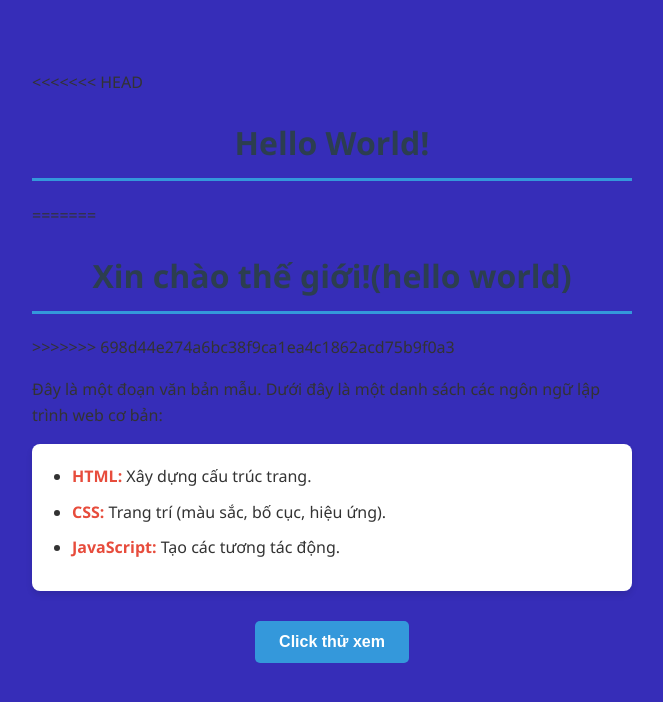
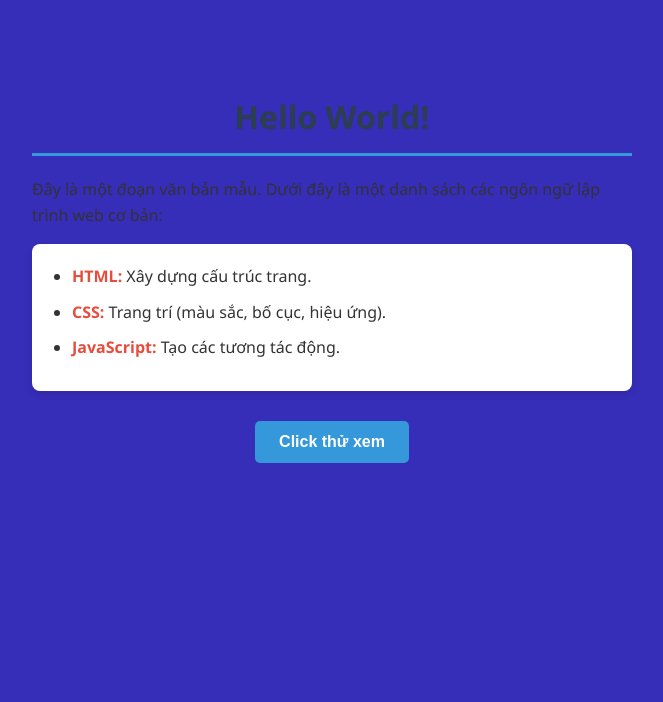
Before and after one commit to Vinh-pt/git-tutorial, a plain HTML site: page index.html in a window 1280 px wide. Shown: the whole page, without its empty margins (308-971 px from the left). Drawn offline with Linux system fonts and the light colour scheme.

Commit message:
add gitinore

```diff
--- a/index.html
+++ b/index.html
@@ -9,11 +9,7 @@
 </head>
 <body>
 
-<<<<<<< HEAD
     <h1>Hello World!</h1>
-=======
-    <h1>Xin chào thế giới!(hello world)</h1>
->>>>>>> 698d44e274a6bc38f9ca1ea4c1862acd75b9f0a3
 
     <p>Đây là một đoạn văn bản mẫu. Dưới đây là một danh sách các ngôn ngữ lập trình web cơ bản:</p>
 
```
Also changed, not shown: 1 other file.
